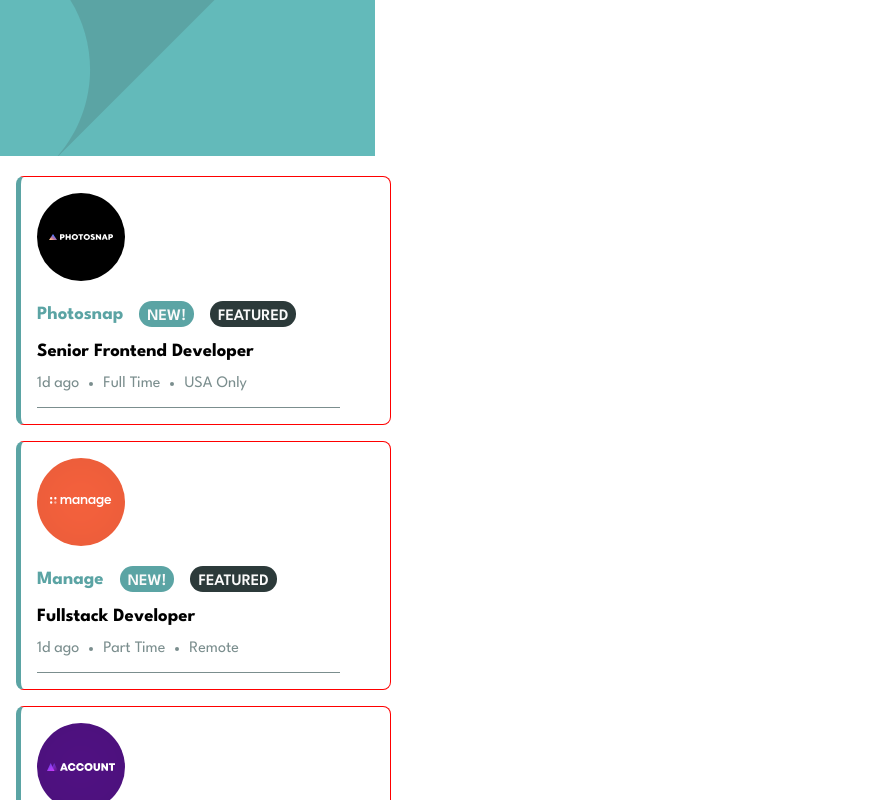
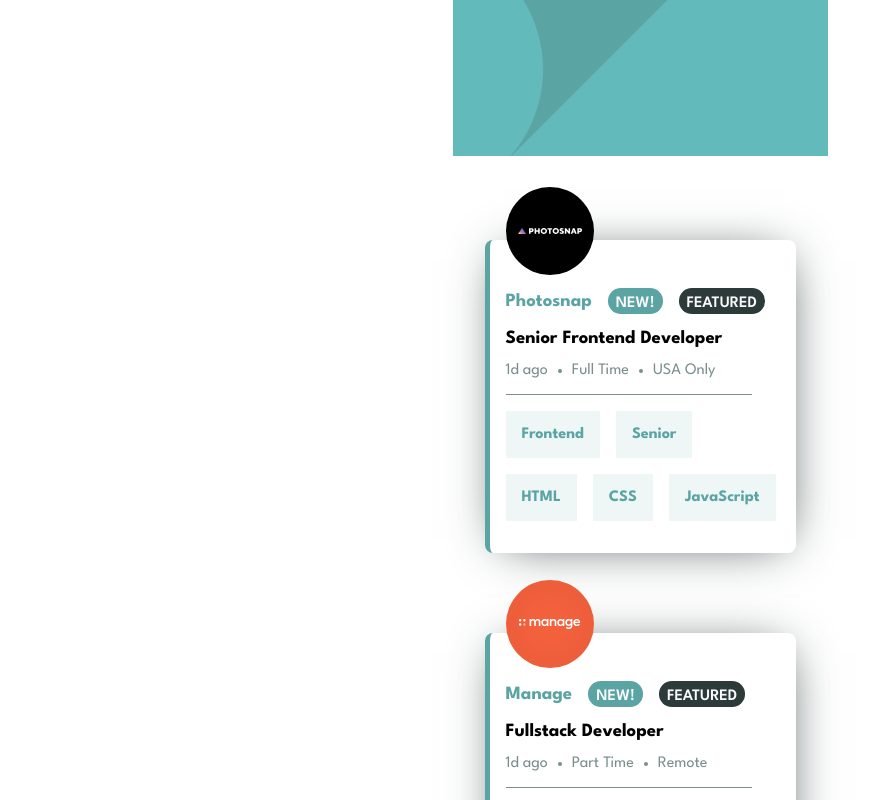
Before and after one commit to lyntee/job-listings, a React (Vite) app: page / in a window 1280 px wide. Shown: the top 800 px of the page, without its empty margins (0-891 px from the left). Built offline with nearby package versions, Linux system fonts and the light colour scheme.

Commit message:
styling to tags of each card

```diff
--- a/src/components/Card.jsx
+++ b/src/components/Card.jsx
@@ -1,5 +1,6 @@
 import NewTag from "./NewTag";
 import FeaturedTag from "./FeaturedTag";
+
 const Card = ({
   id,
   company,
@@ -16,7 +17,7 @@ const Card = ({
 }) => {
   return (
     <main className="highlight">
-      <article>
+      <article className="logo">
         <img src={logo} alt="logo" />
       </article>
 
@@ -37,7 +38,13 @@ const Card = ({
 
       <div className="line"></div>
 
-      <section>{/* loop tags */}</section>
+      <section className="tags-container">
+        {[role, level, ...languages, ...tools].map((tag) => (
+          <span key={id + "-tag"} className="tags">
+            {tag}
+          </span>
+        ))}
+      </section>
     </main>
   );
 };
--- a/src/index.css
+++ b/src/index.css
@@ -8,6 +8,8 @@
 
 body {
   font-family: "League Spartan", sans-serif;
+  max-width: 375px;
+  margin: 0 auto;
 }
 /* Header */
 
@@ -39,11 +41,16 @@ header img {
 /* Card */
 
 main {
-  border: 1px solid red;
-  width: 375px;
-  margin: 1rem;
+  margin: 5rem 2rem 5rem 2rem;
   padding: 1rem;
   border-radius: 0.5rem;
+  box-shadow: 0.2rem 0.2rem 3rem -1rem hsl(180, 14%, 20%);
+  position: relative;
+}
+
+.logo {
+  position: absolute;
+  top: -3.3rem;
 }
 
 .highlight {
@@ -54,7 +61,7 @@ main {
   display: flex;
   align-items: center;
   gap: 1rem;
-  margin: 1rem 0 1rem 0;
+  margin: 2rem 0 1rem 0;
 }
 
 .company h3 {
@@ -80,3 +87,17 @@ ul li {
   width: 90%;
   background-color: hsl(180, 8%, 52%);
 }
+
+.tags-container {
+  display: flex;
+  flex-wrap: wrap;
+  gap: 1rem;
+  margin: 1rem 0 1rem 0;
+}
+
+.tags {
+  background-color: hsl(180, 31%, 95%);
+  color: hsl(180, 29%, 50%);
+  font-weight: 700;
+  padding: 1rem;
+}
```
